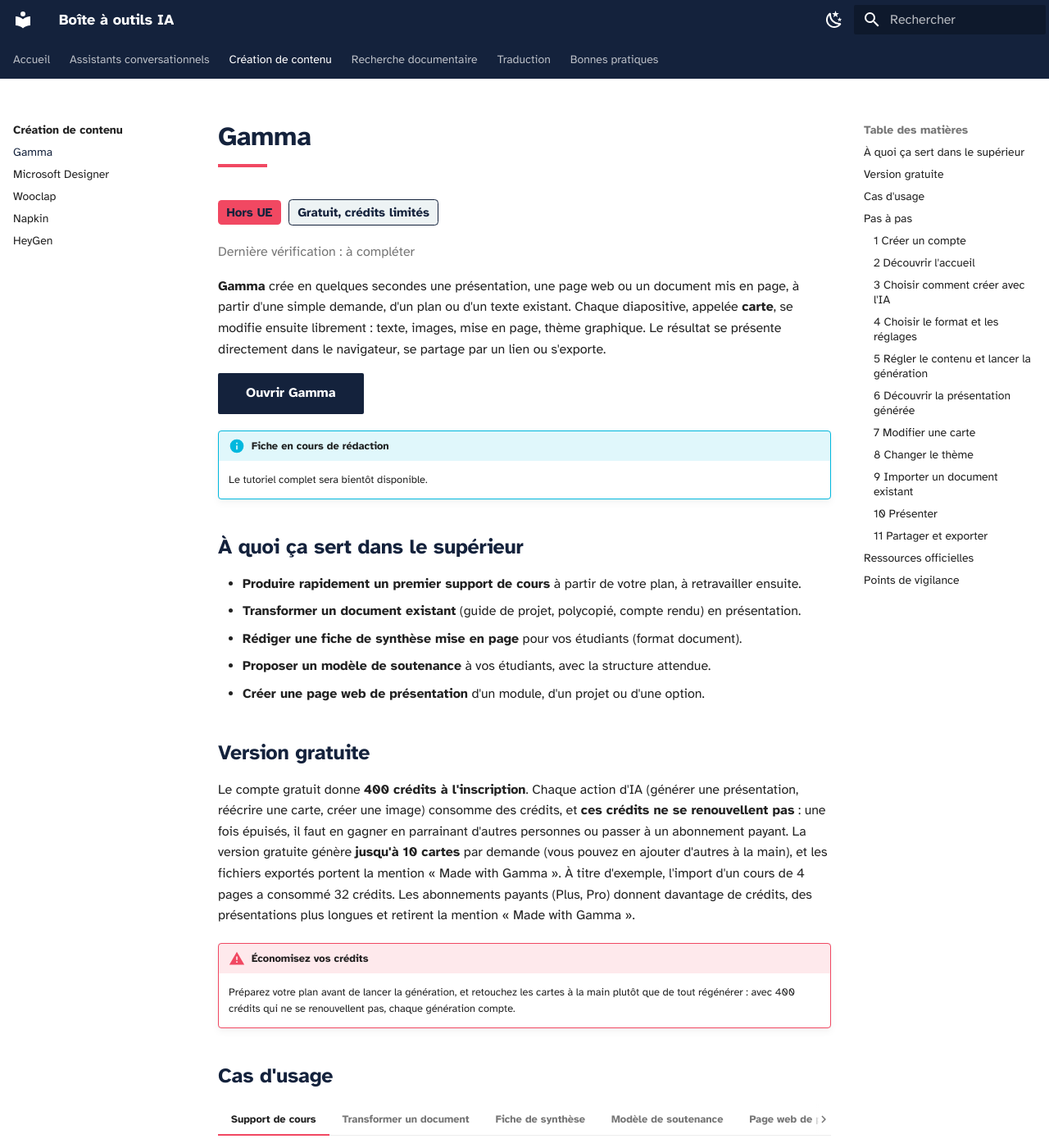
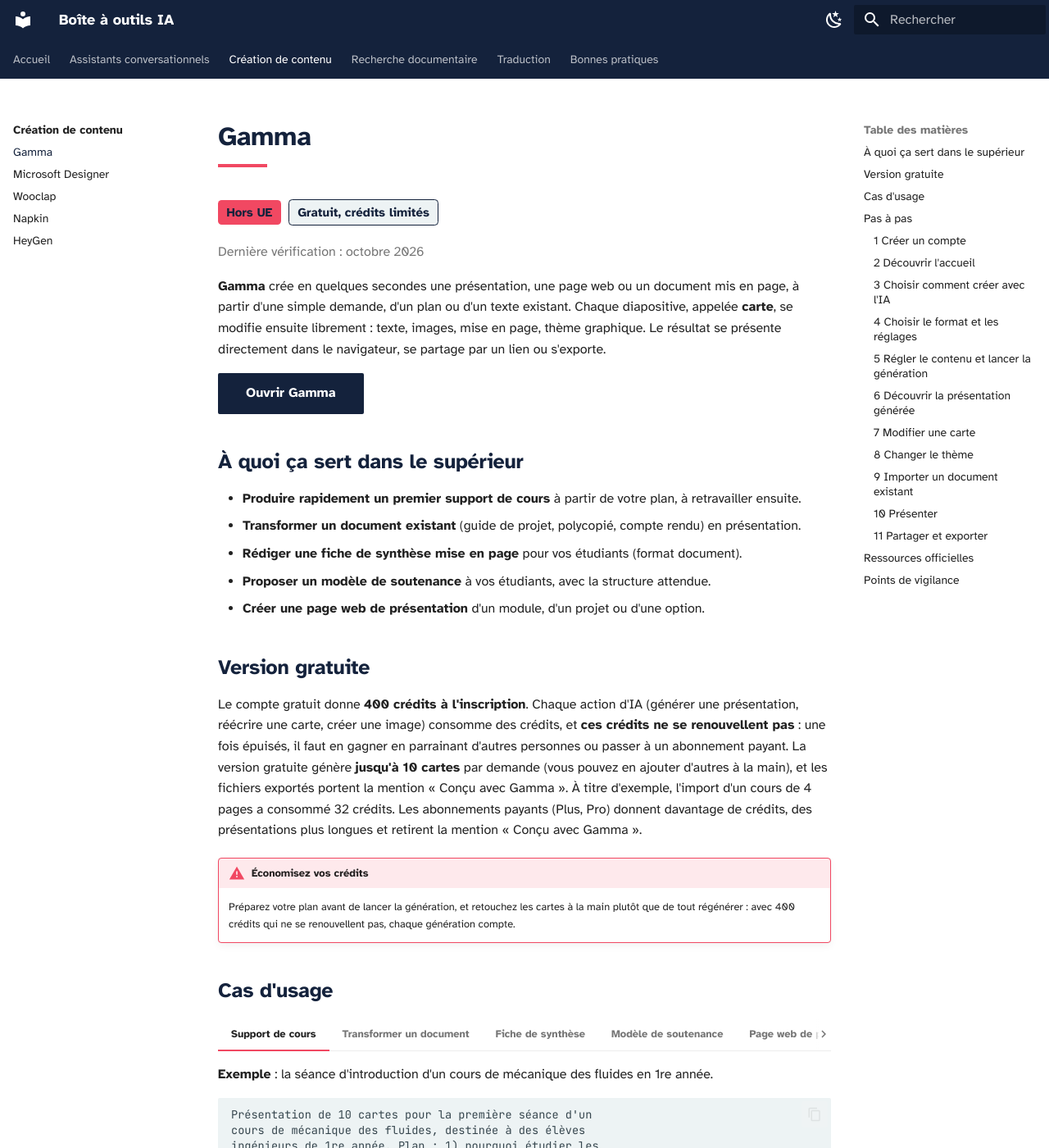
Before and after one commit to Celine-ferrier/Boite-outils-IA, an MkDocs documentation site: the page built from docs/creation/gamma.md, in a window 1280 px wide and 1400 px high. Shown: the whole window at 82% size. Built offline with MkDocs 1.6.1 and Material for MkDocs 9.7.7, drawn with Linux system fonts in a browser that asks for light colours; some of the changed text lies outside the part shown.

Commit message:
Fiche Gamma : formats d'export, mention Conçu avec Gamma, fiche finalisée
Co-Authored-By: Claude Opus 5.5 <noreply@anthropic.com>
Claude-Session: https://claude.ai/code/session_01ADR9hzhyEw6Dc3N18BUyt5

```diff
--- a/docs/creation/gamma.md
+++ b/docs/creation/gamma.md
@@ -2,14 +2,11 @@
 
 <span class="badge badge-hors-ue">Hors UE</span> <span class="badge badge-gratuit">Gratuit, crédits limités</span>
 
-<p class="maj">Dernière vérification : à compléter</p>
+<p class="maj">Dernière vérification : octobre 2026</p>
 
 **Gamma** crée en quelques secondes une présentation, une page web ou un document mis en page, à partir d'une simple demande, d'un plan ou d'un texte existant. Chaque diapositive, appelée **carte**, se modifie ensuite librement : texte, images, mise en page, thème graphique. Le résultat se présente directement dans le navigateur, se partage par un lien ou s'exporte.
 
 [Ouvrir Gamma](https://gamma.app){ .md-button .md-button--primary }
-
-!!! info "Fiche en cours de rédaction"
-    Le tutoriel complet sera bientôt disponible.
 
 ## À quoi ça sert dans le supérieur
 
@@ -21,7 +18,7 @@
 
 ## Version gratuite
 
-Le compte gratuit donne **400 crédits à l'inscription**. Chaque action d'IA (générer une présentation, réécrire une carte, créer une image) consomme des crédits, et **ces crédits ne se renouvellent pas** : une fois épuisés, il faut en gagner en parrainant d'autres personnes ou passer à un abonnement payant. La version gratuite génère **jusqu'à 10 cartes** par demande (vous pouvez en ajouter d'autres à la main), et les fichiers exportés portent la mention « Made with Gamma ». À titre d'exemple, l'import d'un cours de 4 pages a consommé 32 crédits. Les abonnements payants (Plus, Pro) donnent davantage de crédits, des présentations plus longues et retirent la mention « Made with Gamma ».
+Le compte gratuit donne **400 crédits à l'inscription**. Chaque action d'IA (générer une présentation, réécrire une carte, créer une image) consomme des crédits, et **ces crédits ne se renouvellent pas** : une fois épuisés, il faut en gagner en parrainant d'autres personnes ou passer à un abonnement payant. La version gratuite génère **jusqu'à 10 cartes** par demande (vous pouvez en ajouter d'autres à la main), et les fichiers exportés portent la mention « Conçu avec Gamma ». À titre d'exemple, l'import d'un cours de 4 pages a consommé 32 crédits. Les abonnements payants (Plus, Pro) donnent davantage de crédits, des présentations plus longues et retirent la mention « Conçu avec Gamma ».
 
 !!! warning "Économisez vos crédits"
     Préparez votre plan avant de lancer la génération, et retouchez les cartes à la main plutôt que de tout régénérer : avec 400 crédits qui ne se renouvellent pas, chaque génération compte.
@@ -282,7 +279,15 @@ En haut à droite de l'éditeur, cliquez sur **Présenter** : la présentation s
 1. Cliquez sur **Partager**, en haut de l'éditeur. La fenêtre de partage s'ouvre sur l'onglet **Partage**.
 2. Réglez l'accès : **Toute personne disposant du lien** peut **Voir** la présentation. La protection par **Mot de passe** est réservée à l'abonnement **PRO**.
 3. Cliquez sur **Copier le lien de partage** pour transmettre la présentation à vos étudiants, par exemple sur Moodle.
-4. Pour obtenir un fichier, cliquez sur **Exporter**, dans la colonne de gauche. Les fichiers exportés depuis la version gratuite portent la mention « Made with Gamma ».
+4. Pour obtenir un fichier, cliquez sur **Exporter**, dans la colonne de gauche. Sous **Format d'exportation**, choisissez :
+    - **Exporter au format PDF** ;
+    - **Exporter au format PowerPoint** : le fichier est préparé en quelques instants, et vous pouvez fermer la fenêtre pendant ce temps ;
+    - **Exporter vers Google Slides** ;
+    - **Exporter au format PNG** (une image par carte).
+
+    ![Formats d'exportation](gamma-11-exporter.png)
+
+Tous ces exports fonctionnent avec le compte gratuit, mais les fichiers portent la mention « Conçu avec Gamma » : l'option **Masquer le logo « Conçu avec Gamma »** est réservée à l'abonnement **PLUS**. Gamma prévient aussi que « des décalages de mise en page peuvent survenir après l'exportation vers PowerPoint et Google Slides » : vérifiez votre fichier avant de l'utiliser en cours.
 
 ![Fenêtre de partage](gamma-11-partager.png)
 
```
Also changed, not shown: other parts of docs/creation/gamma.md (+1 -1 lines), docs/creation/gamma-11-exporter.png (added).
